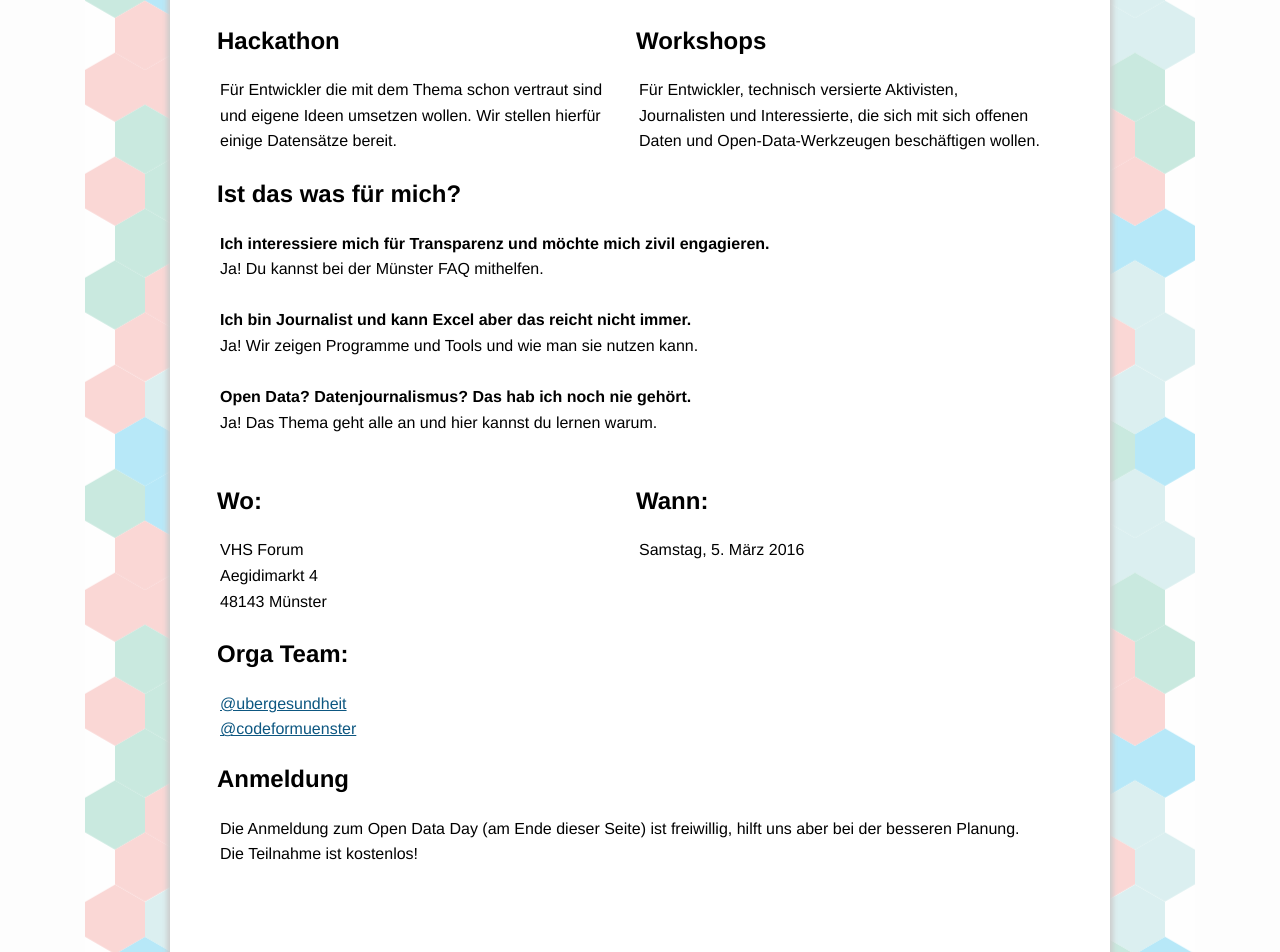
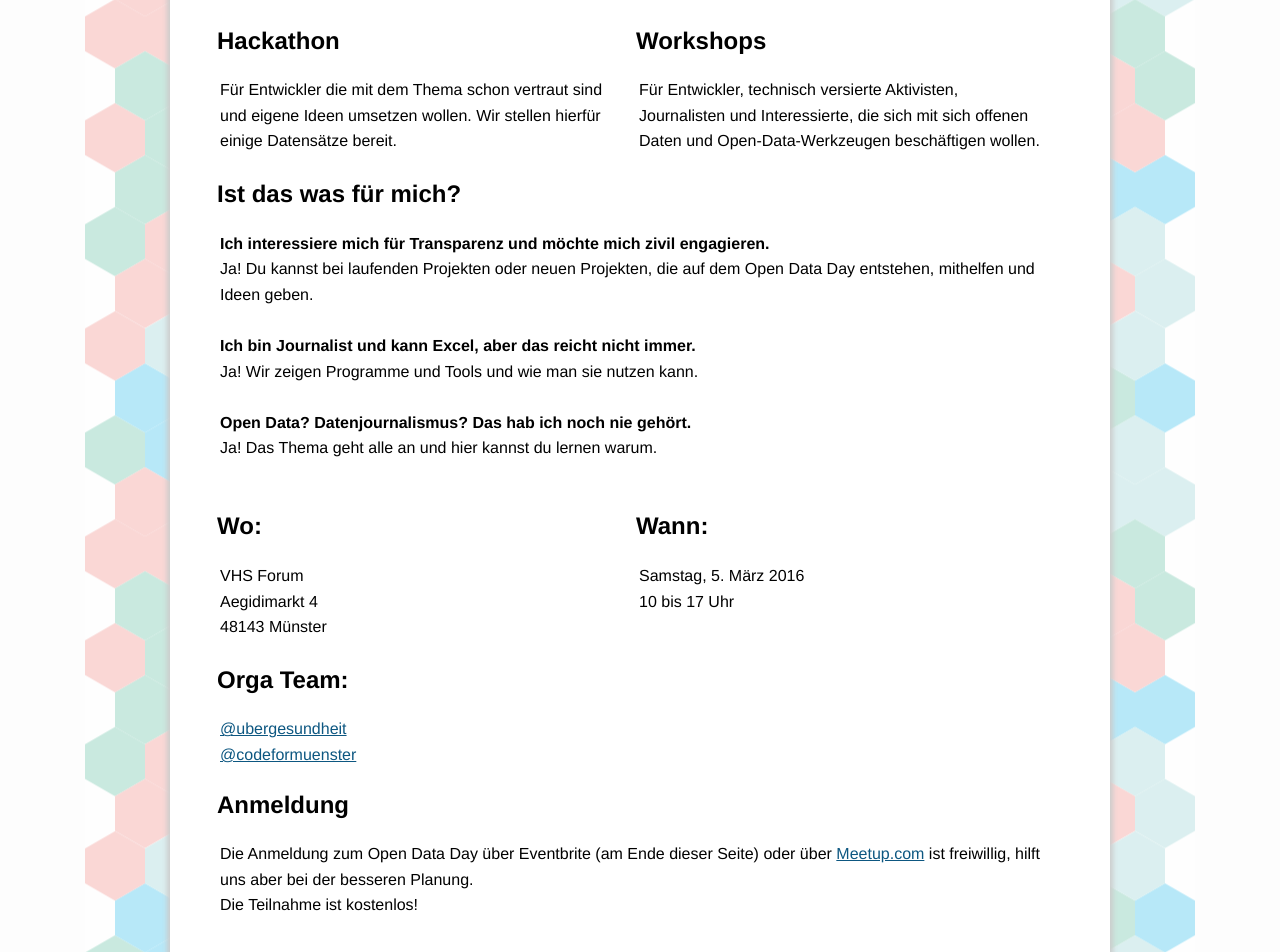
Before and after one commit to codeformuenster/opendataday, a Jekyll site: the page built from index.html, in a window 1280 px wide and 1400 px high, scrolled down 443 px. Shown: the top 952 px of the window. Built offline with Jekyll 4.4.1, drawn with Linux system fonts in a browser that asks for light colours; nearby versions of some CDN libraries; Markdown is read by kramdown in place of the engine named in the settings; some of the changed text lies outside the part shown.

Commit message:
Phrasing, Tickets

```diff
--- a/index.html
+++ b/index.html
@@ -25,8 +25,8 @@
     <h3>Ist das was für mich?</h3>
     <p>
       <b>Ich interessiere mich für Transparenz und möchte mich zivil engagieren.</b><br>
-        Ja! Du kannst bei der Münster FAQ mithelfen.<br><br>
-      <b>Ich bin Journalist und kann Excel aber das reicht nicht immer.</b><br>
+        Ja! Du kannst bei laufenden Projekten oder neuen Projekten, die auf dem Open Data Day entstehen, mithelfen und Ideen geben.<br><br>
+      <b>Ich bin Journalist und kann Excel, aber das reicht nicht immer.</b><br>
         Ja! Wir zeigen Programme und Tools und wie man sie nutzen kann.<br><br>
       <b>Open Data? Datenjournalismus? Das hab ich noch nie gehört.</b><br>
         Ja! Das Thema geht alle an und hier kannst du lernen warum.<br><br>
@@ -41,8 +41,8 @@
 
     <div class="twocolumn">
     <h3>Wann:</h3>
-    <p>Samstag, 5. März 2016<!--<br>
-    10 bis 17 Uhr--></p>
+    <p>Samstag, 5. März 2016<br>
+    10 bis 17 Uhr</p>
     </div>
 
     <h3>Orga Team: </h3>
@@ -52,29 +52,14 @@
     </p>
 
     <h3>Anmeldung</h3>
-    <p>Die Anmeldung zum Open Data Day (am Ende dieser Seite) ist freiwillig, hilft uns aber bei der besseren Planung.<br> Die Teilnahme ist kostenlos!</p>
+    <p>Die Anmeldung zum Open Data Day über Eventbrite (am Ende dieser Seite) oder über <a href="http://www.meetup.com/OK-Lab-Munster/events/227165551/" target="_blank">Meetup.com</a> ist freiwillig, hilft uns aber bei der besseren Planung.<br> Die Teilnahme ist kostenlos!</p>
     <br/>
     <br/>
     <br/>
   </div>
 
-
-  <div id="mc_embed_signup">
-     <form action="http://github.us3.list-manage.com/subscribe/post?u=0280dca8af5c7f6308e1e36ae&amp;id=8151d48caa" method="post" id="mc-embedded-subscribe-form" name="mc-embedded-subscribe-form" class="validate" target="_blank" novalidate>
-     <div class="mc-field-group">
-       <input type="email" value="" name="EMAIL" class="required email" id="mce-EMAIL" placeholder="E-Mail Adresse">
-     </div>
-     <div id="mce-responses" class="clear">
-       <div class="responsesse" id="mce-error-response" style="display:none"></div>
-       <div class="responsesseesponse" id="mce-success-response" style="display:none"></div>
-     </div>
-         <div style="position: absolute; left: -5000px;"><input type="text" name="b_0280dca8af5c7f6308e1e36ae_8151d48caa" value=""></div>
-         <div class="clearr"><input type="submit" value="Newsletter bestellen" name="subscribe" id="mc-embedded-subscribe" class="button"></div>
-     </form>
-  </div>
-
   <div id="tickets">
-     <div style="width:100%; text-align:left;" ><iframe  src="https://www.eventbrite.de/tickets-external?eid=15441076676&ref=etckt" frameborder="0" height="250" width="100%" vspace="0" hspace="0" marginheight="5" marginwidth="5" scrolling="auto" allowtransparency="true"></iframe><div style="font-family:Helvetica, Arial; font-size:10px; padding:5px 0 5px; margin:2px; width:100%; text-align:left;" ><a style="color:#ddd; text-decoration:none;" target="_blank" href="http://www.eventbrite.de/r/etckt">Online-Registrierung für Events</a><span style="color:#ddd;"> für </span><a style="color:#ddd; text-decoration:none;" target="_blank" href="https://www.eventbrite.de/e/tag-der-offenen-daten-munster-tickets-15441076676?ref=etckt">Open Data Day Münster</a> <span style="color:#ddd;">unterstützt von</span> <a style="color:#ddd; text-decoration:none;" target="_blank" href="http://www.eventbrite.de?ref=etckt">Eventbrite</a></div></div>
+     <div style="width:100%; text-align:left;" ><iframe  src="//eventbrite.de/tickets-external?eid=20763825160&ref=etckt" frameborder="0" height="214" width="100%" vspace="0" hspace="0" marginheight="5" marginwidth="5" scrolling="auto" allowtransparency="true"></iframe><div style="font-family:Helvetica, Arial; font-size:10px; padding:5px 0 5px; margin:2px; width:100%; text-align:left;" ><a class="powered-by-eb" style="color: #dddddd; text-decoration: none;" target="_blank" href="http://www.eventbrite.de/r/etckt">Von Eventbrite</a></div></div>
   </div>
 
 </div>
```
